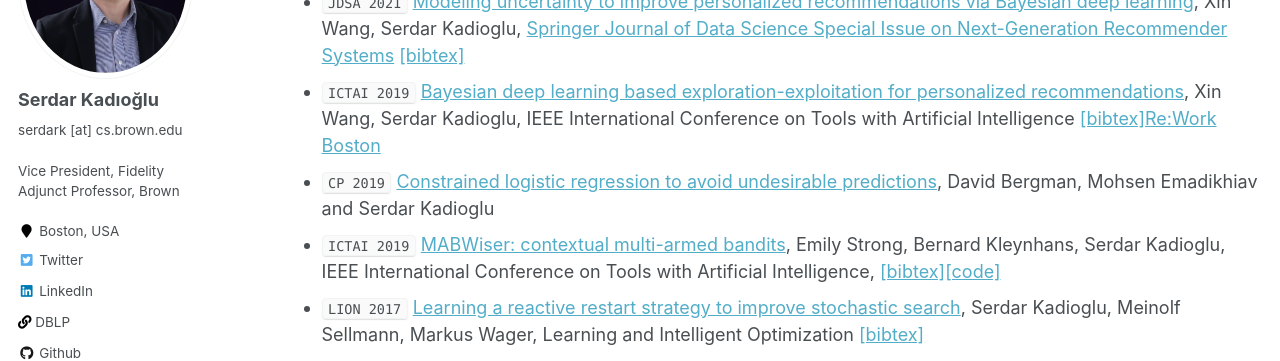
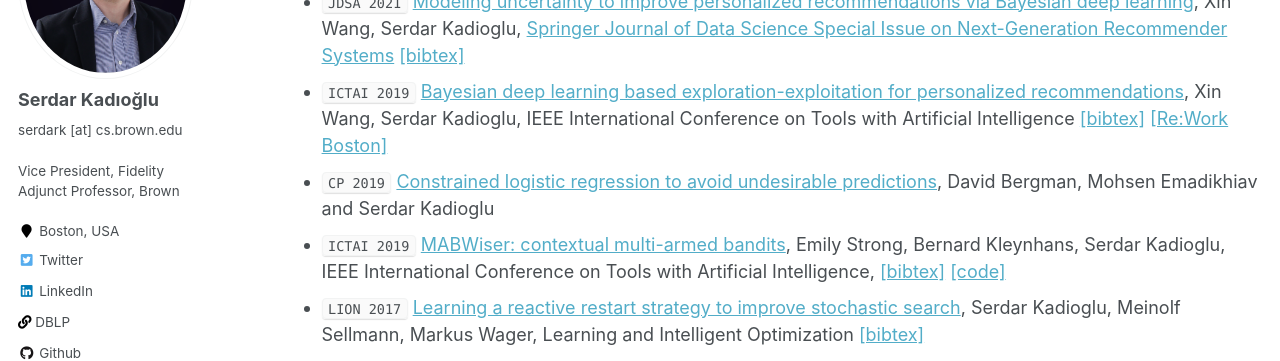
Before and after one commit to skadio/skadio.github.io, a Jekyll site: the page built from _pages/publications.md, in a window 1280 px wide and 900 px high, scrolled down 707 px. Shown: the part 152-513 px from the top of the window. Built offline with Jekyll 4.4.1, drawn with Linux system fonts in a browser that asks for light colours.

```diff
--- a/_pages/publications.md
+++ b/_pages/publications.md
@@ -26,9 +26,9 @@ author_profile: true
 * `AAAI 2021` [Representing the unification of text featurization using a context-free grammar](https://ojs.aaai.org/index.php/AAAI/article/view/17814), Doruk Kilitcioglu, Serdar Kadioglu [[bibtex]](https://dblp.org/rec/conf/aaai/KilitciogluK21.html?view=bibtex) [[video]](https://slideslive.com/38951112/representing-the-unification-of-text-featurization-using-a-contextfree-grammar?ref=account-folder-75501-folders)
 * `IJAIT 2021` [Parallelizable contextual multi-armed bandits](https://www.worldscientific.com/doi/10.1142/S0218213021500214), Emily Strong, Bernard Kleynhans, Serdar Kadioglu, [International Journal on Artificial Intelligence Tools](https://www.worldscientific.com/worldscinet/ijait)
 * `JDSA 2021` [Modeling  uncertainty  to improve personalized recommendations via Bayesian deep learning](https://link.springer.com/article/10.1007/s41060-020-00241-1), Xin Wang, Serdar Kadioglu, [Springer Journal of Data Science Special Issue on Next-Generation Recommender Systems](https://www.springer.com/journal/41060) [[bibtex]](https://link.springer.com/article/10.1007/s41060-020-00241-1#citeas)
-* `ICTAI 2019` [Bayesian deep learning based exploration-exploitation for personalized recommendations](https://ieeexplore.ieee.org/document/8995445), Xin Wang, Serdar Kadioglu, IEEE International Conference on Tools with Artificial Intelligence [[bibtex]](https://dblp.org/rec/conf/ictai/WangK19.html?view=bibtex)[Re:Work Boston](https://www.re-work.co/events/deep-learning-summit-boston-2019/speakers/xin-wang)
+* `ICTAI 2019` [Bayesian deep learning based exploration-exploitation for personalized recommendations](https://ieeexplore.ieee.org/document/8995445), Xin Wang, Serdar Kadioglu, IEEE International Conference on Tools with Artificial Intelligence [[bibtex]](https://dblp.org/rec/conf/ictai/WangK19.html?view=bibtex) [[Re:Work Boston]](https://www.re-work.co/events/deep-learning-summit-boston-2019/speakers/xin-wang)
 * `CP 2019` [Constrained logistic regression to avoid undesirable predictions](https://cp2019.a4cp.org/accepted_abstracts.html), David Bergman, Mohsen Emadikhiav and Serdar Kadioglu
-* `ICTAI 2019` [MABWiser: contextual multi-armed bandits](https://ieeexplore.ieee.org/document/8995418), Emily Strong, Bernard Kleynhans, Serdar Kadioglu, IEEE International Conference on Tools with Artificial Intelligence, [[bibtex]](https://dblp.org/rec/conf/ictai/StrongKK19.html?view=bibtex)[[code]](https://github.com/fmr-llc/mabwiser)
+* `ICTAI 2019` [MABWiser: contextual multi-armed bandits](https://ieeexplore.ieee.org/document/8995418), Emily Strong, Bernard Kleynhans, Serdar Kadioglu, IEEE International Conference on Tools with Artificial Intelligence, [[bibtex]](https://dblp.org/rec/conf/ictai/StrongKK19.html?view=bibtex) [[code]](https://github.com/fmr-llc/mabwiser)
 * `LION 2017` [Learning a reactive restart strategy to improve stochastic search](https://link.springer.com/chapter/10.1007/978-3-319-69404-7_8), Serdar Kadioglu, Meinolf Sellmann, Markus Wager, Learning and Intelligent Optimization [[bibtex]](https://dblp.org/rec/conf/lion/KadiogluSW17.html?view=bibtex)
 * `Computer Speech & Language 2015` [Feature selection methods and their combinations in high-dimensional classification of speaker likability, intelligibility and personality traits](https://www.sciencedirect.com/science/article/abs/pii/S0885230813001113), Jouni Pohjalainen, Okko Räsänen, Serdar Kadioglu [[bibtex]](http://dblp.uni-trier.de/rec/bibtex/journals/csl/PohjalainenRK15) [[code]](https://sites.google.com/site/serdrk/software)
 * `Interspeech 2012` [Feature selection for speaker traits](http://users.tkk.fi/~jpohjala/publications/is12stc.pdf), Jouni Pohjalainen, Serdar Kadioglu, Okko Räsänen [[bibtex]](http://dblp.uni-trier.de/rec/bibtex/conf/interspeech/PohjalainenKR12) [[code]](https://sites.google.com/site/serdrk/software)
```
